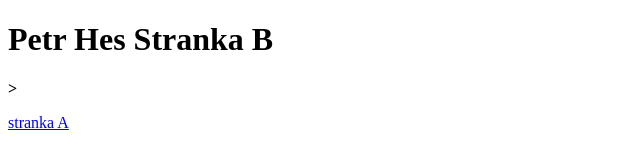
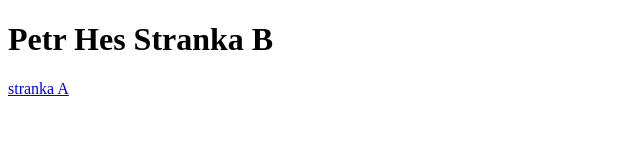
Before and after one commit to Petr-Hes/stranka2, a plain HTML site: page index.html in a window 1280 px wide. Shown: the whole page, without its empty margins (0-640 px from the left). Drawn offline with Linux system fonts and the light colour scheme.

Commit message:
Update index.html

```diff
--- a/index.html
+++ b/index.html
@@ -8,7 +8,7 @@
   <body>
     <b>
       <h1>Petr Hes Stranka B</h1>
-    ></b>
+    </b>
     <a href="https://petr-hes.github.io/petrhes/">
       <p>stranka A</p>
     </a>
```
